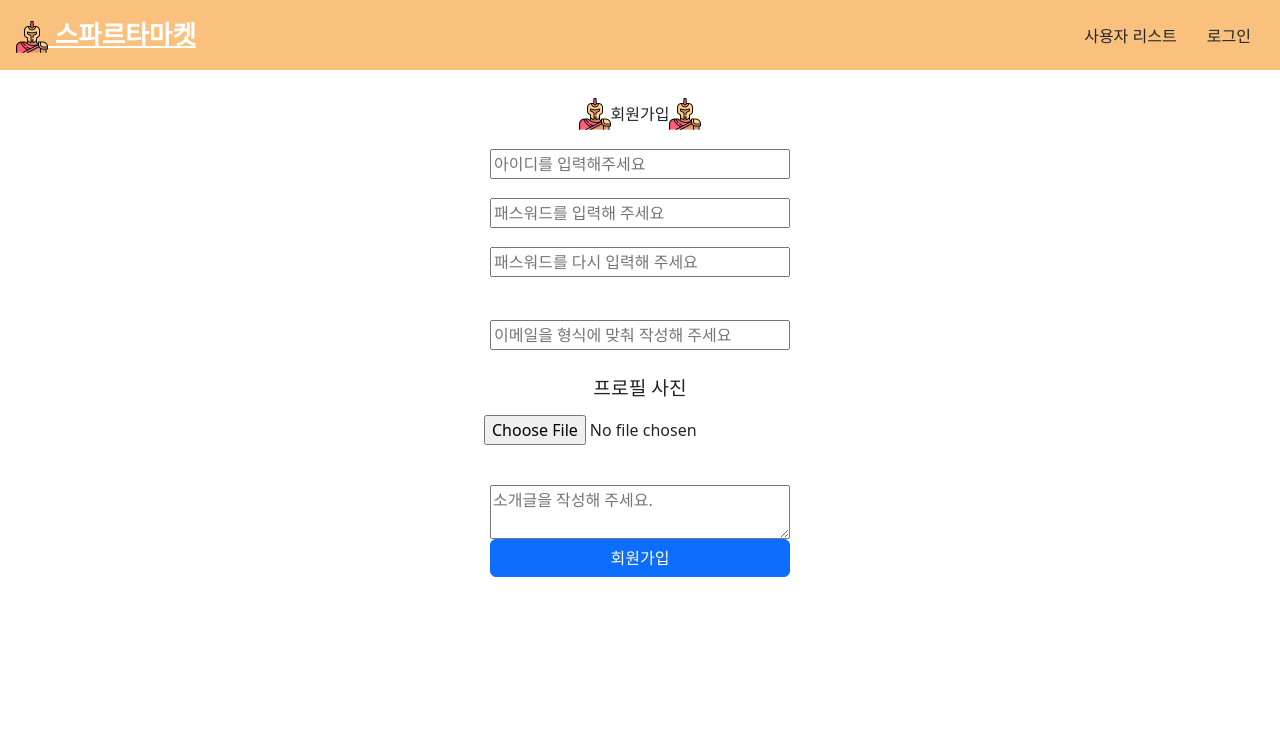
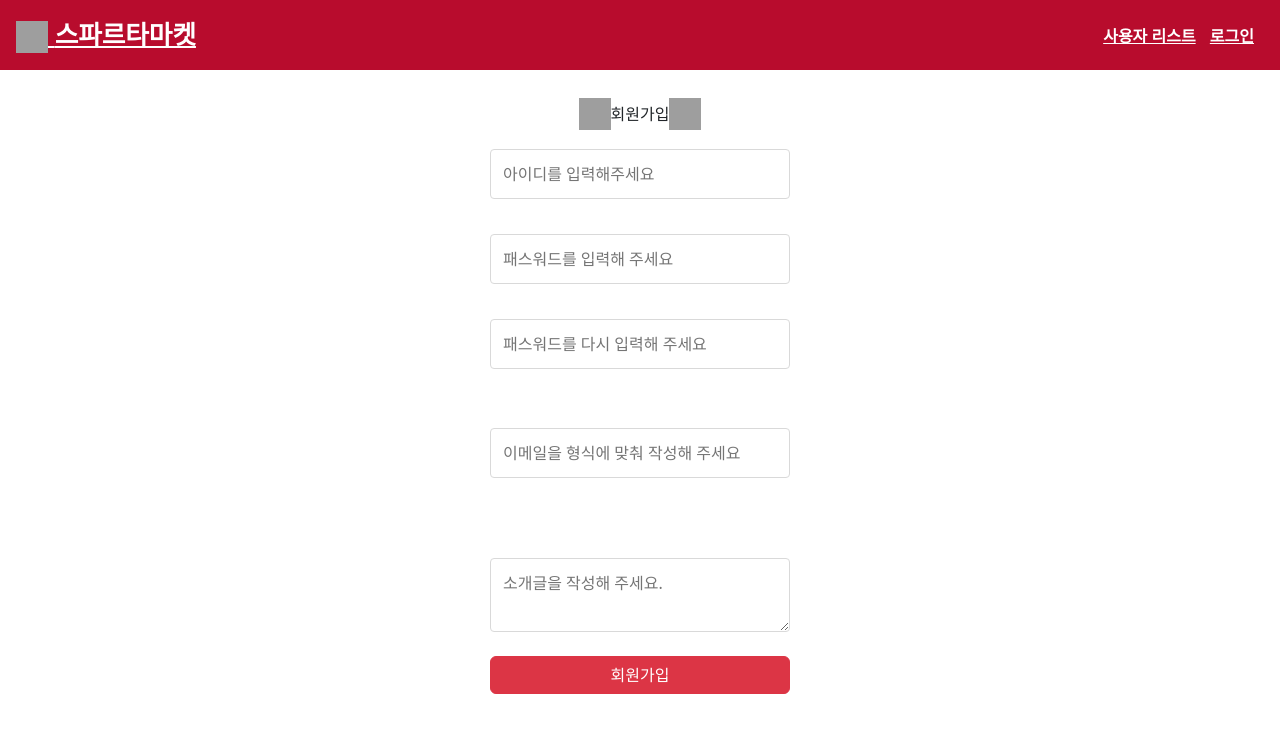
Before and after one commit to lsi3131/spartamarket, a Django app: page /accounts/signup/ in a window 1280 px wide. Shown: the top 733 px of the page. Run offline with Django 4.2, Linux system fonts and the light colour scheme; grey boxes are pictures that could not be loaded.

Commit message:
design * css, html 화면 테마 수정

```diff
--- a/spartamarket/accounts/templates/accounts/signup.html
+++ b/spartamarket/accounts/templates/accounts/signup.html
@@ -13,7 +13,7 @@
             flex-direction: column;
         }
 
-        .customInput {
+        .custom-input {
             width: 300px;
             margin-top: -5px;
         }
@@ -31,17 +31,9 @@
             display: none;
         }
 
-        .profile-text {
-            display: flex;
-            justify-content: center;
-            align-items: center;
-            flex-direction: column;
-            font-size: larger;
-            margin-bottom: 12px;
-        }
     </style>
 
-    <div class="signup-center customLogo loginLogoBox textOrange">
+    <div class="signup-center">
         <img class="navbar-image-logo marginRight16" src="{% static "sparta.png" %}" alt="">
         <span>회원가입</span>
         <img class="navbar-image-logo marginLeft16" src="{% static "sparta.png" %}" alt="">
@@ -51,22 +43,13 @@
           action="{% url 'accounts:signup' %}">
         {% csrf_token %}
         <span class="regNameState"></span><br>
-        <input type="text" class="customInput" name="regName" placeholder="아이디를 입력해주세요"><br>
-        <input type="password" class="customInput" name="regPass" placeholder="패스워드를 입력해 주세요"><br>
-        <input type="password" class="customInput" name="chkPass" placeholder="패스워드를 다시 입력해 주세요"><br>
+        <input type="text" class="custom-input" name="regName" placeholder="아이디를 입력해주세요"><br>
+        <input type="password" class="custom-input" name="regPass" placeholder="패스워드를 입력해 주세요"><br>
+        <input type="password" class="custom-input" name="chkPass" placeholder="패스워드를 다시 입력해 주세요"><br>
         <span class="regMailState"></span><br>
-        <input type="email" name="regEmail" class="customInput" placeholder="이메일을 형식에 맞춰 작성해 주세요"><br>
-        <div class="file-input-container">
-            <div style="display: flex; flex-direction: column; justify-content: center; align-items: center;">
-                <span class="profile-text textOrange">프로필 사진</span>
-                <div style="display: flex; flex-direction: row;">
-                    <input type="file" name="regImage" id="regPic" onchange="previewFile()">
-                    <img id="imagePreview">
-                </div>
-            </div>
-        </div>
-        <textarea name="regComment" class="customInput" style="margin-top: 40px;" placeholder="소개글을 작성해 주세요."></textarea>
-        <button type="button" style="width: 300px;" class="btn btn-primary marginTop16" onclick="signupCheck()">회원가입
+        <input type="email" name="regEmail" class="custom-input" placeholder="이메일을 형식에 맞춰 작성해 주세요"><br>
+        <textarea name="regComment" class="custom-input" style="margin-top: 40px;" placeholder="소개글을 작성해 주세요."></textarea>
+        <button type="button" style="width: 300px;" class="btn btn-danger mt-2" onclick="signupCheck()">회원가입
         </button>
     </form>
 
--- a/spartamarket/accounts/templates/accounts/user_list.html
+++ b/spartamarket/accounts/templates/accounts/user_list.html
@@ -20,13 +20,14 @@
                     <form action="{% url "accounts:follow" user.id %}" method="POST">
                         {% csrf_token %}
                         {% if request.user in user.followers.all %}
-                            <button type="submit" class="btn btn-primary">언팔로우</button>
+                            <button type="submit" class="btn btn-danger">언팔로우</button>
                         {% else %}
-                            <button type="submit" class="btn btn-primary">팔로우</button>
+                            <button type="submit" class="btn btn-danger">팔로우</button>
                         {% endif %}
                     </form>
                 </div>
             </div>
+            <hr>
         {% endif %}
     {% endfor %}
 {% endblock %}
--- a/spartamarket/static/css/style.css
+++ b/spartamarket/static/css/style.css
@@ -3,7 +3,7 @@
     top: 0;
     width: 100%;
     height: 70.39px;
-    background: #FAC17E;
+    background: #b80c2d;
     padding: 16px;
 }
 
@@ -23,6 +23,7 @@
     font-size: 1rem;
     font-weight: 600;
     color: #FFFFFF;
+    margin-right: 10px;
 }
 
 .navbar-image-logo {
@@ -113,7 +114,7 @@ h1 {
     font-size: calc(1.375rem + 1.5vw)
 }
 
-@media (min-width:1200px) {
+@media (min-width: 1200px) {
 
     .h1,
     h1 {
@@ -126,7 +127,7 @@ h2 {
     font-size: calc(1.325rem + .9vw)
 }
 
-@media (min-width:1200px) {
+@media (min-width: 1200px) {
 
     .h2,
     h2 {
@@ -139,7 +140,7 @@ h3 {
     font-size: calc(1.3rem + .6vw)
 }
 
-@media (min-width:1200px) {
+@media (min-width: 1200px) {
 
     .h3,
     h3 {
@@ -152,7 +153,7 @@ h4 {
     font-size: calc(1.275rem + .3vw)
 }
 
-@media (min-width:1200px) {
+@media (min-width: 1200px) {
 
     .h4,
     h4 {
@@ -174,4 +175,37 @@ p {
     margin-top: 0;
     margin-bottom: 1rem
 }
+
+.custom-input {
+    margin-bottom: 16px;
+    color: #222222;
+    font-size: 16px;
+    padding: 12px;
+    border: 1px solid #D9D9D9;
+    border-radius: 4px;
+    width: 240px;
+}
+
+button.button-login {
+    width: 240px;
+    border: 0;
+    outline: none;
+    font-size: 16px;
+    background: #B80C2D;
+    color: white;
+    padding: 8px 16px;
+    cursor: pointer;
+    border-radius: 8px;
+}
+
+a.button-register {
+    color: #5C5C5C;
+    font-size: 14px;
+}
+
+.btn-theme-color {
+    background-color: rgba(184, 12, 45, 0.9);
+    border-color: #FFFFFF;
+    color: #FFFFFF;
+}
 /*# sourceMappingURL=bootstrap.min.css.map */
--- a/spartamarket/templates/base.html
+++ b/spartamarket/templates/base.html
@@ -18,12 +18,12 @@
               <span style="font-family: 'EF_jejudoldam'">스파르타마켓</span>
           </a>
           <div>
-              <a href="{% url 'accounts:user_list' %}" class="btn nav-btn">사용자 리스트</a>
+              <a href="{% url 'accounts:user_list' %}" class="nav-btn">사용자 리스트</a>
               {% if request.user.is_authenticated %}
-                  <a href="{% url 'accounts:profile' %}" class="btn nav-btn">내정보</a>
-                  <a href="{% url 'accounts:logout' %}" class="btn nav-btn">로그아웃</a>
+                  <a href="{% url 'accounts:profile' %}" class="nav-btn">내정보</a>
+                  <a href="{% url 'accounts:logout' %}" class="nav-btn">로그아웃</a>
               {% else %}
-                  <a href="{% url 'accounts:login' %}" class="btn nav-btn">로그인</a>
+                  <a href="{% url 'accounts:login' %}" class="nav-btn">로그인</a>
               {% endif %}
           </div>
       </div>
--- a/spartamarket/users/templates/users/profile.html
+++ b/spartamarket/users/templates/users/profile.html
@@ -14,7 +14,7 @@
     <div>
         <form action="{% url "users:follow" member.pk %}" method="POST">
             {% csrf_token %}
-            <button type="submit" class="btn btn-primary">팔로우</button>
+            <button type="submit" class="btn btn-theme-color">팔로우</button>
         </form>
     </div>
 
```
Also changed, not shown: spartamarket/accounts/templates/accounts/login.html (+7 -7 lines), spartamarket/accounts/templates/accounts/profile.html (+2 -5 lines), spartamarket/items/templates/items/index.html (+11 -7 lines), spartamarket/items/templates/items/item_detail.html (+15 -8 lines), spartamarket/items/templates/items/register.html (+47 -6 lines), spartamarket/static/sparta.png (deleted).
